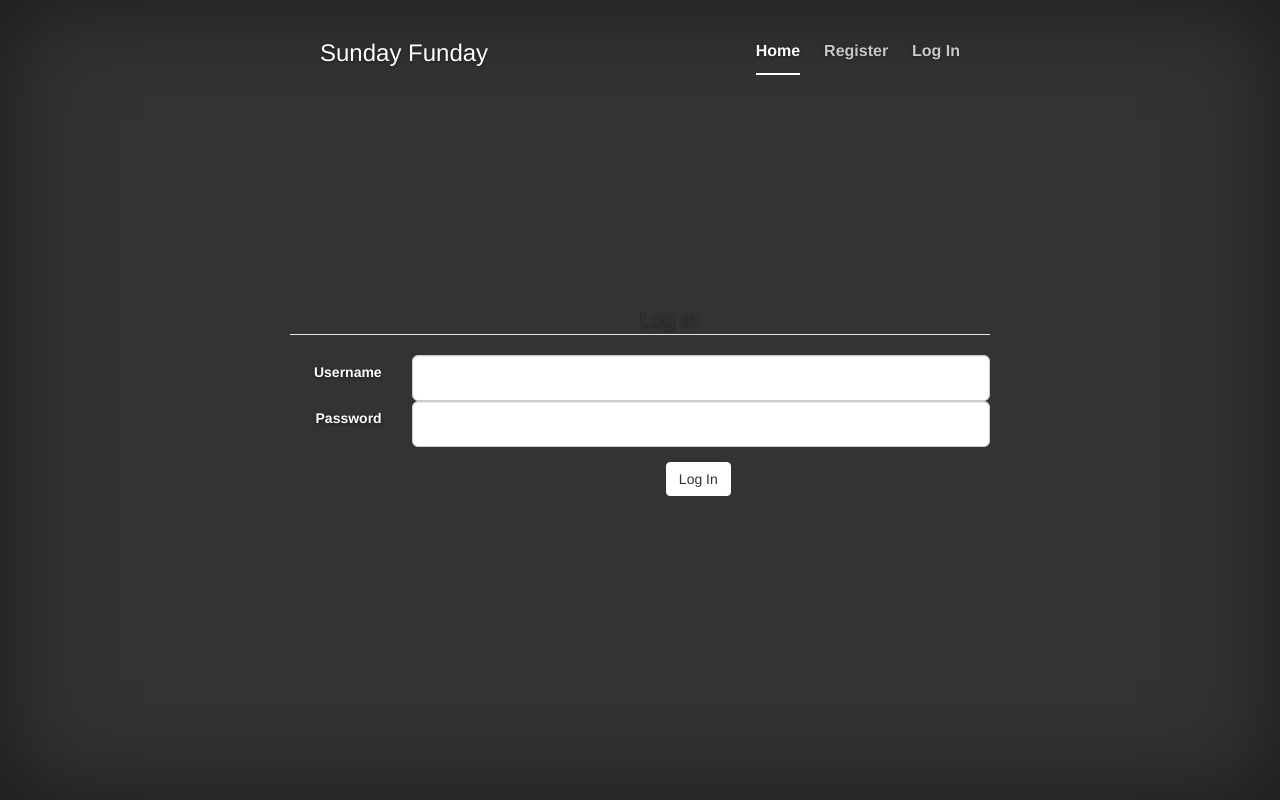
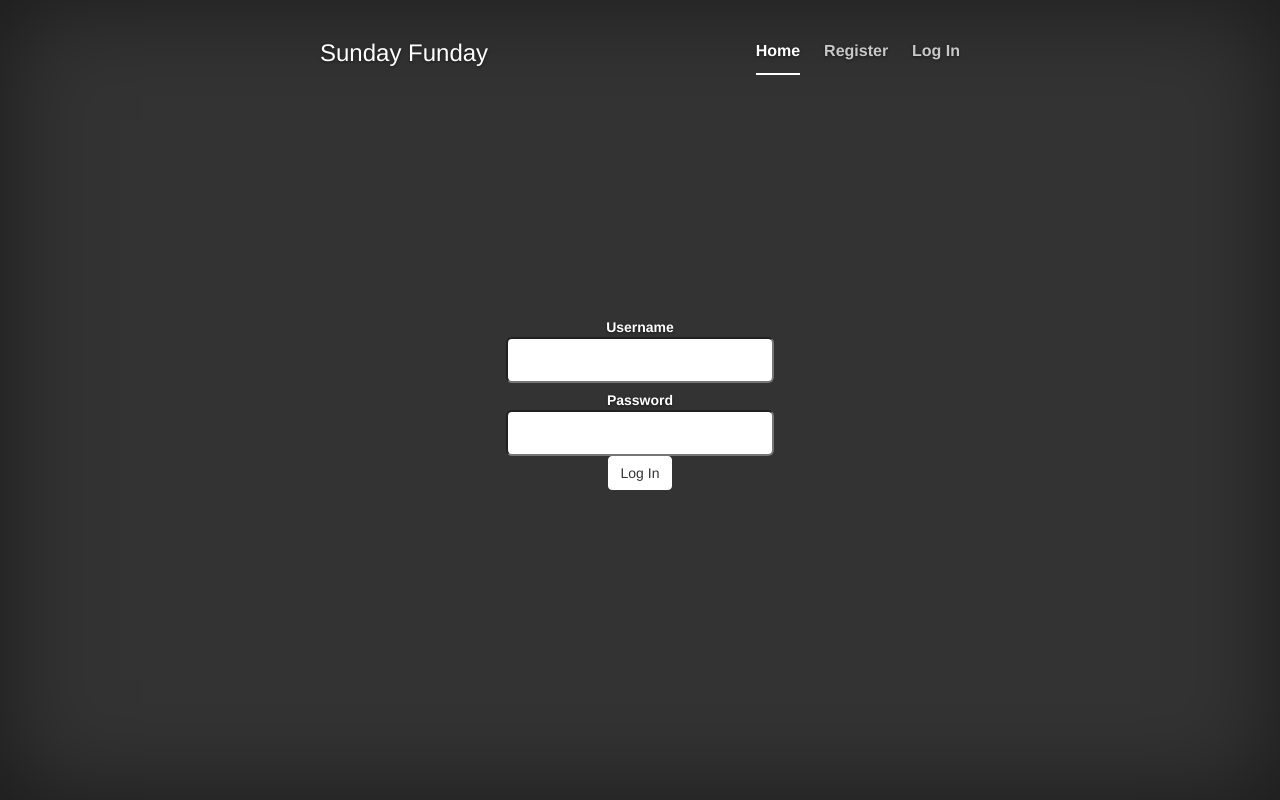
Before and after one commit to npmcdn-to-unpkg-bot/sunday-funday, a Django app: page /login/ in a window 1280 px wide. Run offline with Django 3.2, Linux system fonts and the light colour scheme; some libraries are stand-ins or nearby versions.

Commit message:
Make login look more decent, but still ugly

```diff
--- a/templates/login.html
+++ b/templates/login.html
@@ -8,19 +8,22 @@
     </div>
     {% endif %}
     <form method="post" class="form-horizontal" role="form">{% csrf_token %}
-    <legend><span class="col-sm-offset-1">Log In</span></legend>
-    <div class="form-group">
-      <label for="username" class="col-sm-2 control-label">Username</label>
-      <div class="col-sm-10 ">
-        <input class="form-control input-lg" name="username"></input>
-      </div>
-      <label for="username" class="col-sm-2 control-label">Password</label>
-      <div class="col-sm-10 ">
-        <input class="form-control input-lg" name="password" type="password"></input>
+        <div class="control-group">
+            <label for="username" class="control-label">Username</label>
+            <div class="controls">
+                <input class="input-lg" id="username" name="username">
             </div>
         </div>
-      <div class="col-sm-offset-2 col-sm-10">
-        <button type="submit" class="btn btn-default">Log In</button>
+        <div class="control-group">
+            <label for="password" class="control-label">Password</label>
+            <div class="controls">
+                <input class="input-lg" id="password" name="password" type="password">
+            </div>
+        </div>
+
+        <div class="control-group">
+            <div class="controls">
+                <input type="submit" class="btn btn-default" value="Log In">
             </div>
         </div>
     </form>
```
Lines whose indentation alone changed are shown as unchanged.
